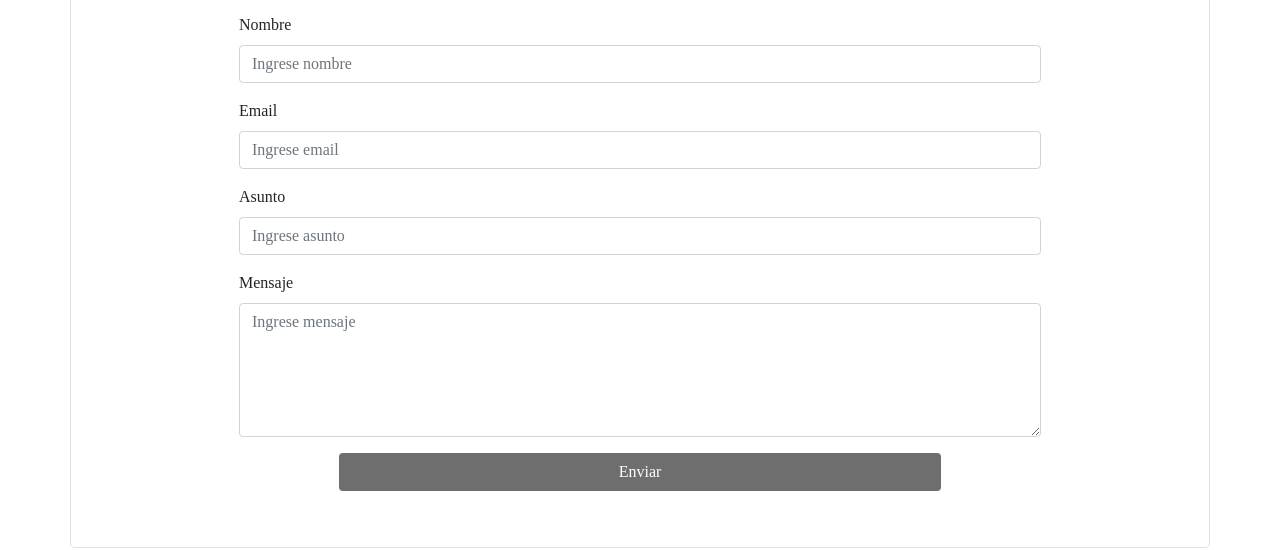
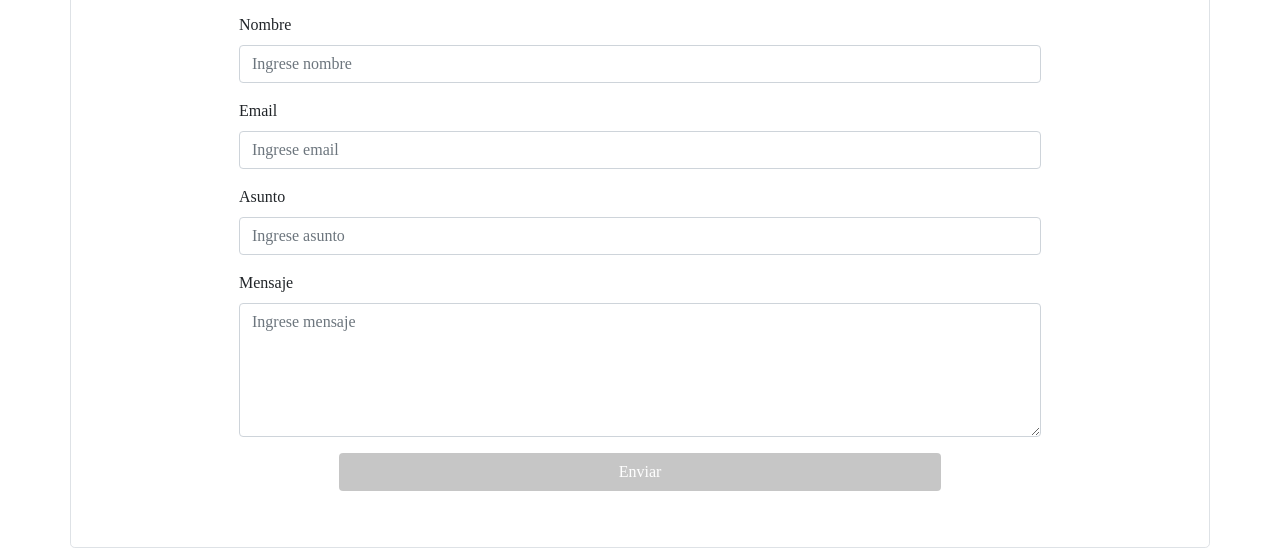
Before and after one commit to machick/jose-machicado-virtualdreams-rrhh-frontend, a plain HTML site: page index.html in a window 1280 px wide. Shown: the part 290-840 px from the top of the page. Drawn offline with nearby package versions, Linux system fonts and the light colour scheme; a web font is replaced by a local one.

Commit message:
boton inhabilitado transparencia

```diff
--- a/css/styles.css
+++ b/css/styles.css
@@ -28,6 +28,9 @@ footer{
 .errores{
     color:#FF0000  ;
 }
+.btn.disable, .btn:disabled{
+    opacity: 0.25;
+}
 
 @media screen and (min-width:767.5px){
 #header{
```
